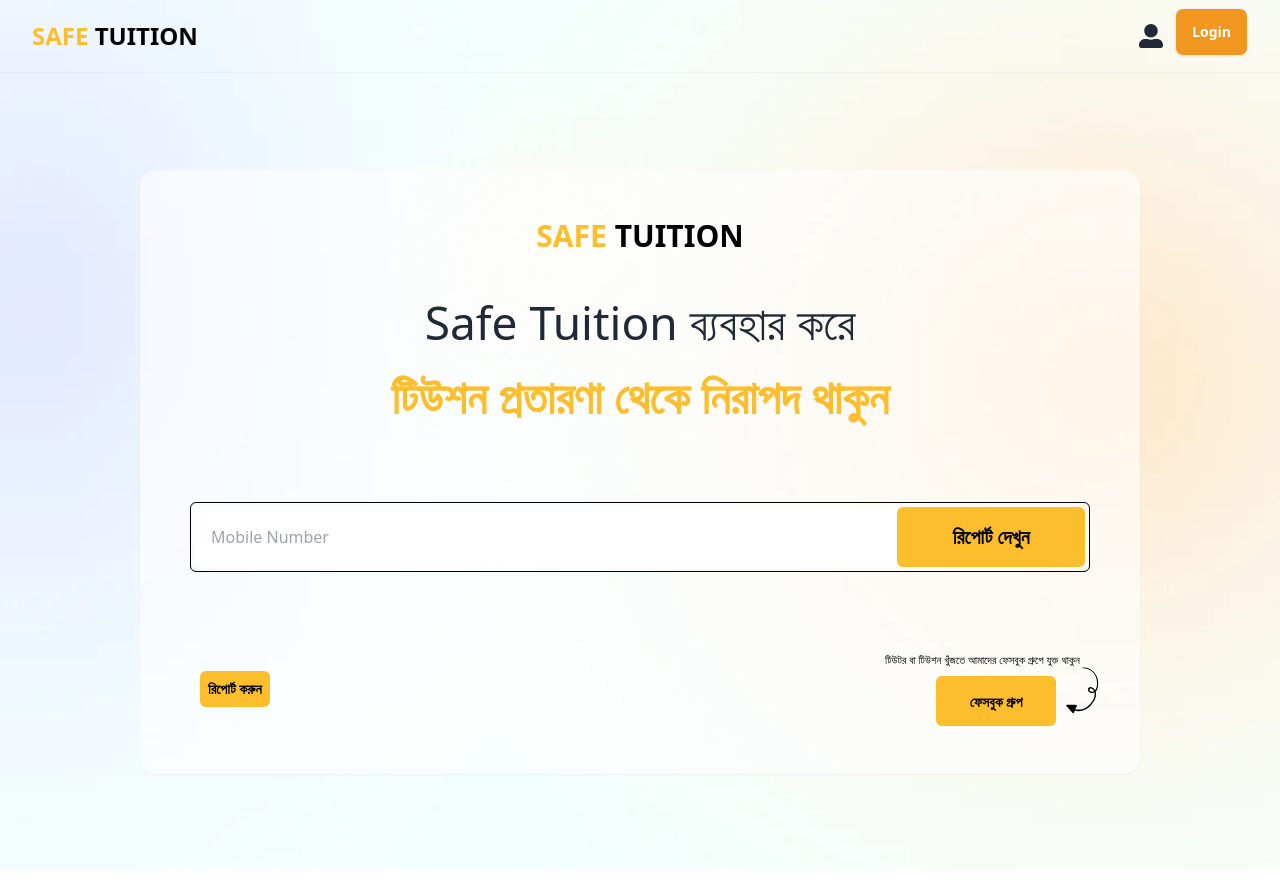
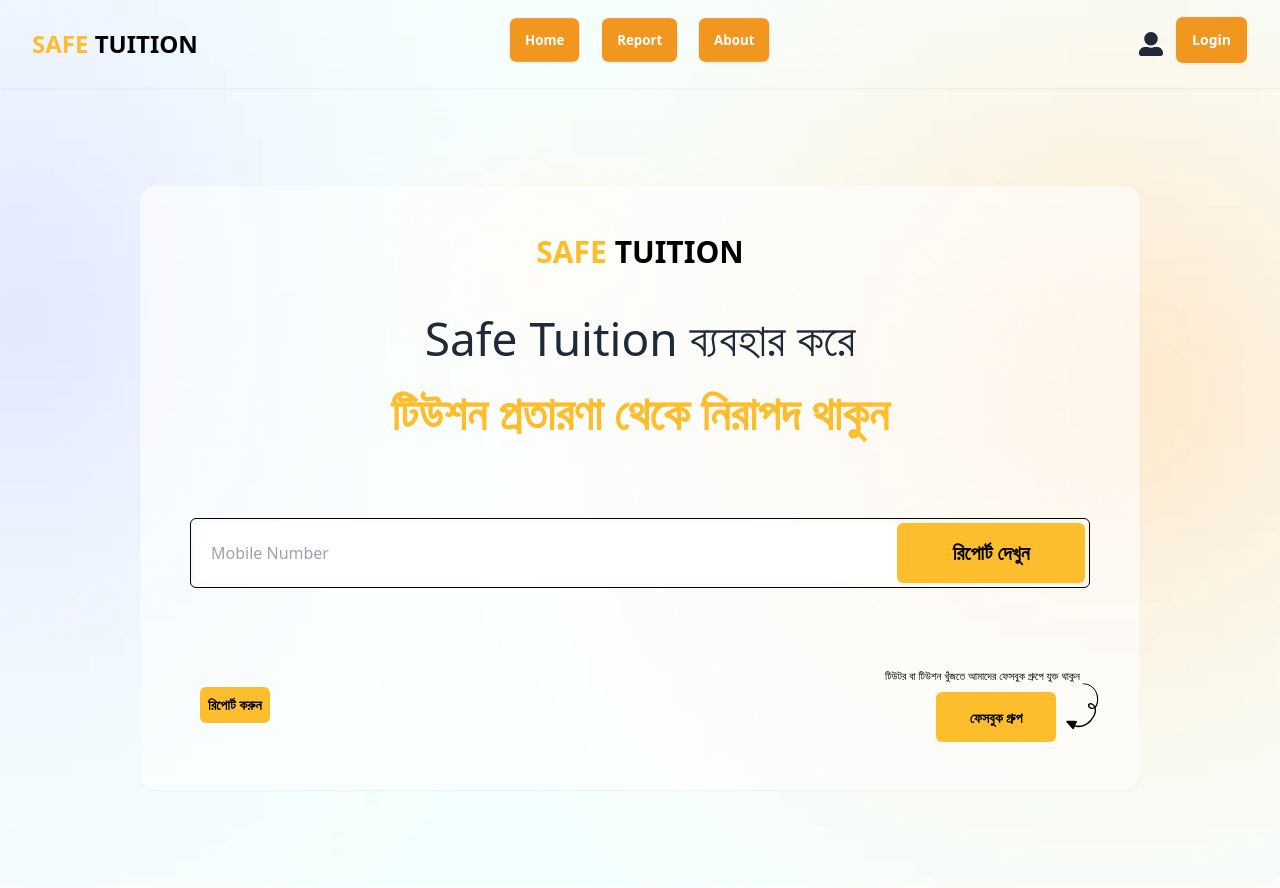
Before and after one commit to maksudur-pro/fraud-teacher, a React (Vite) app: page / in a window 1280 px wide. Built offline with nearby package versions, Linux system fonts and the light colour scheme; no server answers.

Commit message:
added login & reg function

```diff
--- a/src/pages/Header.jsx
+++ b/src/pages/Header.jsx
@@ -47,18 +47,30 @@
             <ul
               tabIndex={0}
               className="menu menu-sm dropdown-content bg-base-100 rounded-box z-1 mt-3 w-52 p-2 shadow">
+              {user && (
                 <li>
                   <h1 className="text-[14px] font-semibold my-4 block md:hidden lg:hidden border-b-[1px] border-black rounded-none">
+                    Hello,
+                    <br />
                     {user?.displayName}
                   </h1>
+                </li>
+              )}
+              <li>
+                <button
+                  onClick={() => navigate("/")}
+                  className="btn text-white  bg-[#f1961f] hover:bg-[#f59d2a]  mb-2">
+                  Home
+                </button>
               </li>
               <li>
                 <button
                   onClick={() => navigate("/report")}
                   className="btn text-white bg-[#f1961f] hover:bg-[#f59d2a]  mb-2">
-                  রিপোর্ট করুন
+                  Report
                 </button>
               </li>
+              {user && (
                 <li>
                   <button
                     onClick={handleLogout}
@@ -66,6 +78,7 @@
                     Logout
                   </button>
                 </li>
+              )}
             </ul>
           </div>
           <h1
@@ -75,6 +88,32 @@
               Safe <span className="text-black">Tuition</span>
             </span>
           </h1>
+        </div>
+        <div className="navbar-center hidden lg:flex">
+          <ul className="menu menu-horizontal px-1">
+            <li>
+              <button
+                onClick={() => navigate("/")}
+                className="btn text-white bg-[#f1961f] hover:bg-[#f59d2a]  mb-2">
+                Home
+              </button>
+            </li>
+
+            <li className="mx-4">
+              <button
+                onClick={() => navigate("/report")}
+                className="btn text-white bg-[#f1961f] hover:bg-[#f59d2a]  mb-2">
+                Report
+              </button>
+            </li>
+            <li>
+              <button
+                onClick={() => navigate("/report")}
+                className="btn text-white bg-[#f1961f] hover:bg-[#f59d2a]  mb-2">
+                About
+              </button>
+            </li>
+          </ul>
         </div>
 
         {user ? (
```
Lines whose indentation alone changed are shown as unchanged.
